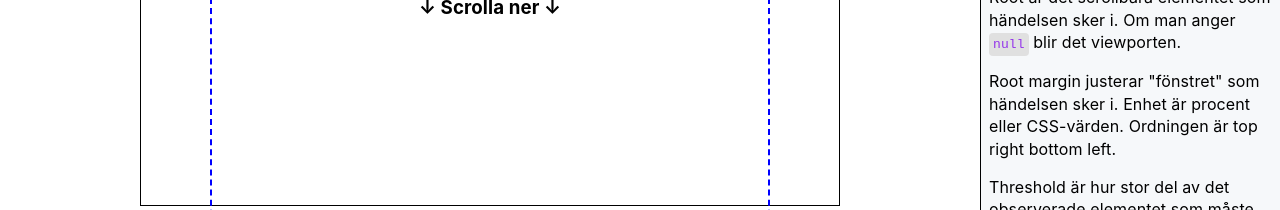
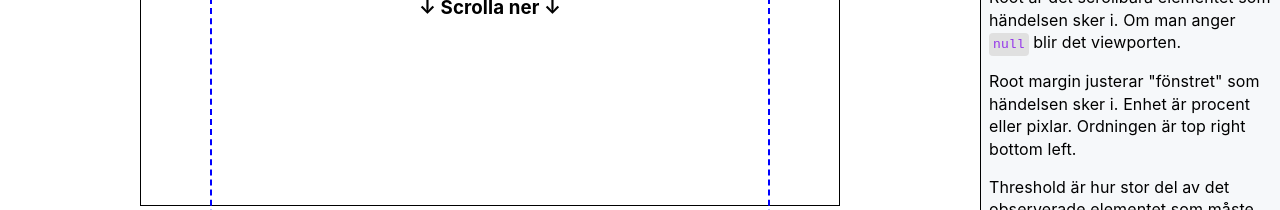
Before and after one commit to nickenickenicke/intersection-observer-visualizer, a React (Vite) app: page / in a window 1280 px wide. Shown: the part 394-604 px from the top of the page. Built offline with nearby package versions, Linux system fonts and the light colour scheme.

Commit message:
Copy edit

```diff
--- a/src/Copy.ts
+++ b/src/Copy.ts
@@ -25,9 +25,9 @@ export const copy: Copy = {
     },
     {
       swedish:
-        'Root margin justerar "fönstret" som händelsen sker i. Enhet är procent eller CSS-värden. Ordningen är top right bottom left.',
+        'Root margin justerar "fönstret" som händelsen sker i. Enhet är procent eller pixlar. Ordningen är top right bottom left.',
       english:
-        'Root margin adjusts the "window" where the event occurs. The unit is percent or CSS values. The order is top right bottom left.',
+        'Root margin adjusts the "window" where the event occurs. The unit is percent or pixels. The order is top right bottom left.',
     },
     {
       swedish:
```
